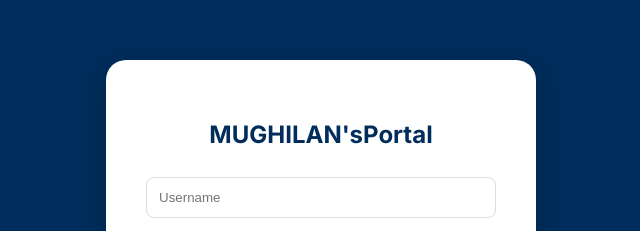
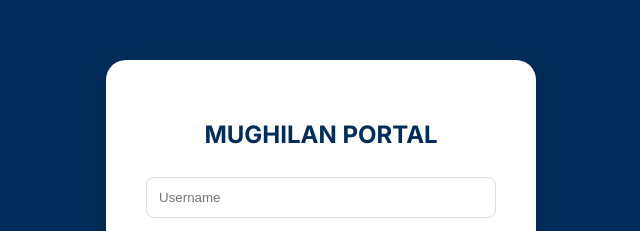
Before and after one commit to kaarmughilan2006/demogithubaction, a website: page index.html in a window 1280 px wide. Shown: the part 191-422 px from the top of the page, 319-959 px from the left. Drawn offline with Linux system fonts and the light colour scheme.

Commit message:
Update header text from 'MUGHILAN'sPortal' to 'MUGHILAN PORTAL'

```diff
--- a/index.html
+++ b/index.html
@@ -50,7 +50,7 @@
 
     <div id="login-screen">
         <div class="login-box">
-            <h2 style="color: var(--rtc-blue)"> MUGHILAN'sPortal</h2>
+            <h2 style="color: var(--rtc-blue)"> MUGHILAN PORTAL</h2>
             <input type="text" id="user-input" placeholder="Username">
             <input type="password" id="pass-input" placeholder="Password">
             <button class="btn btn-primary" style="width:100%" onclick="processLogin()">Login</button>
```
